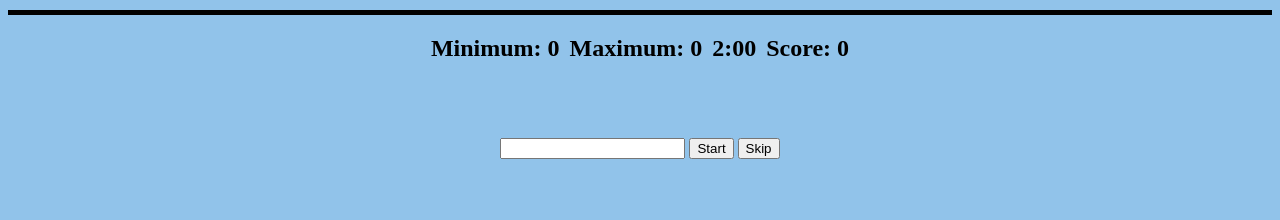
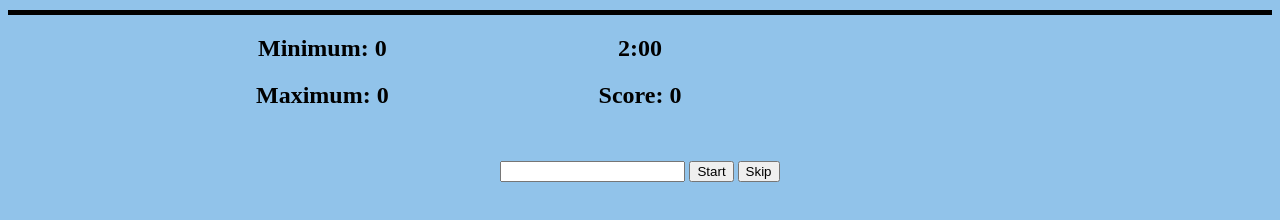
Before and after one commit to matthewbradley22/ArithmeticGames, a plain HTML site: page code/MathPages/MathTemplate.html in a window 1280 px wide. Shown: the part 78-298 px from the top of the page. Drawn offline with Linux system fonts and the light colour scheme.

```diff
--- a/code/MathPages/MathTemplate.html
+++ b/code/MathPages/MathTemplate.html
@@ -12,19 +12,26 @@
 <body>
   <header>
     <h1>Math Games</h1>
-    <nav class = "navBar">
+    <nav class="navBar">
       <ul>
-        <li><a href="../index.html"><h1>Home Page</h1></a></li>
+        <li><a href="../index.html">
+            <h1>Home Page</h1>
+          </a></li>
       </ul>
     </nav>
   </header>
   <main>
     <div class="game">
       <div class="score">
-        <h2 id = "min"></h2>
-        <h2 id = "max"></h2>
-        <h2 id="time">2:00</h2>
-        <h2 id="score"></h2>
+        <div class="minsMaxes">
+          <h2 id="min"></h2>
+          <h2 id="max"></h2>
+        </div>
+        <div class = "userDat">
+          <h2 id="time">2:00</h2>
+          <h2 id="score"></h2>
+        </div>
+
       </div>
       <div id="game">
         <div id="Question"></div>
--- a/code/css/MathPages.css
+++ b/code/css/MathPages.css
@@ -41,3 +41,8 @@
 #Question {
   font-size: 40px;
 }
+
+.minsMaxes{
+  position: absolute;
+  left: 20%;
+}
```
